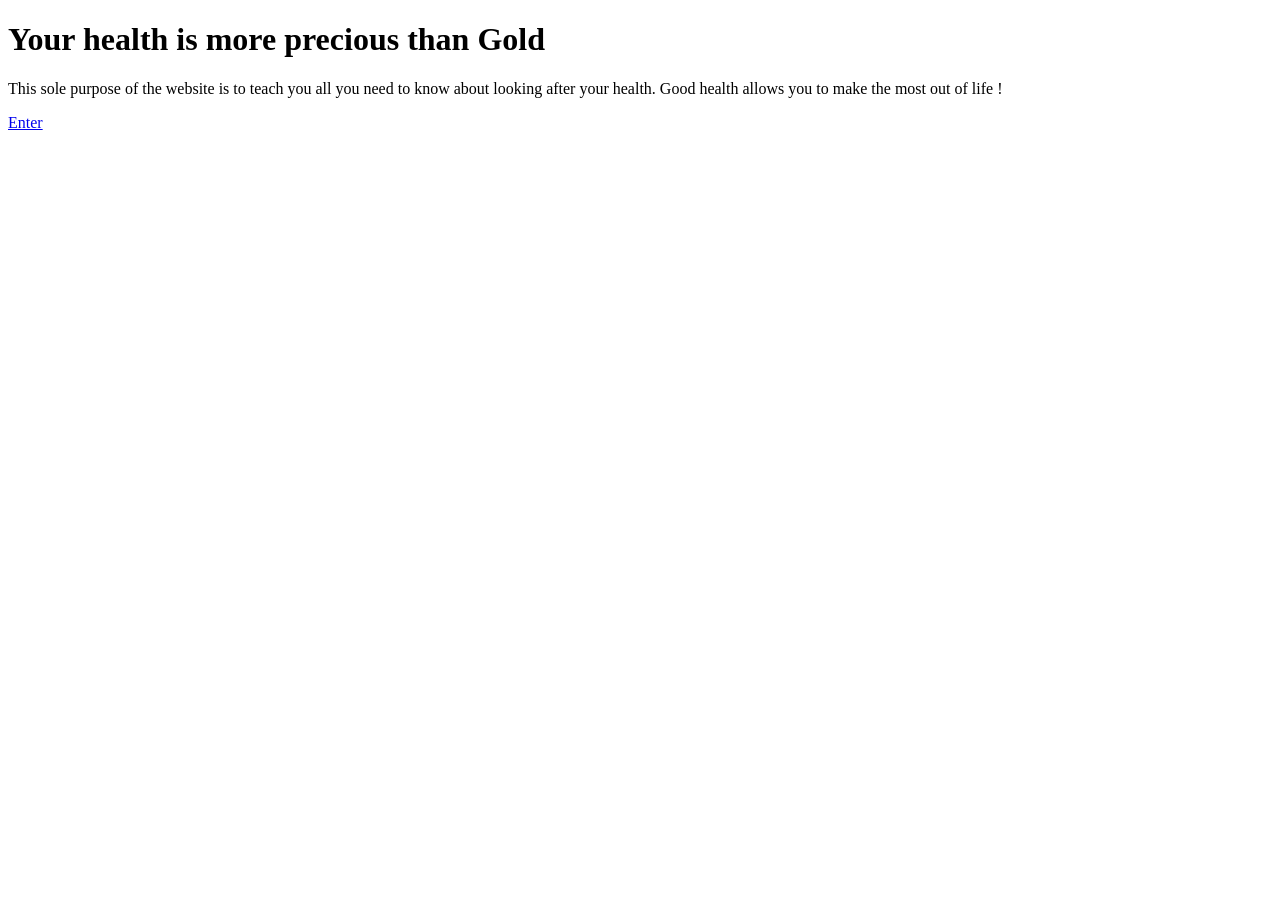
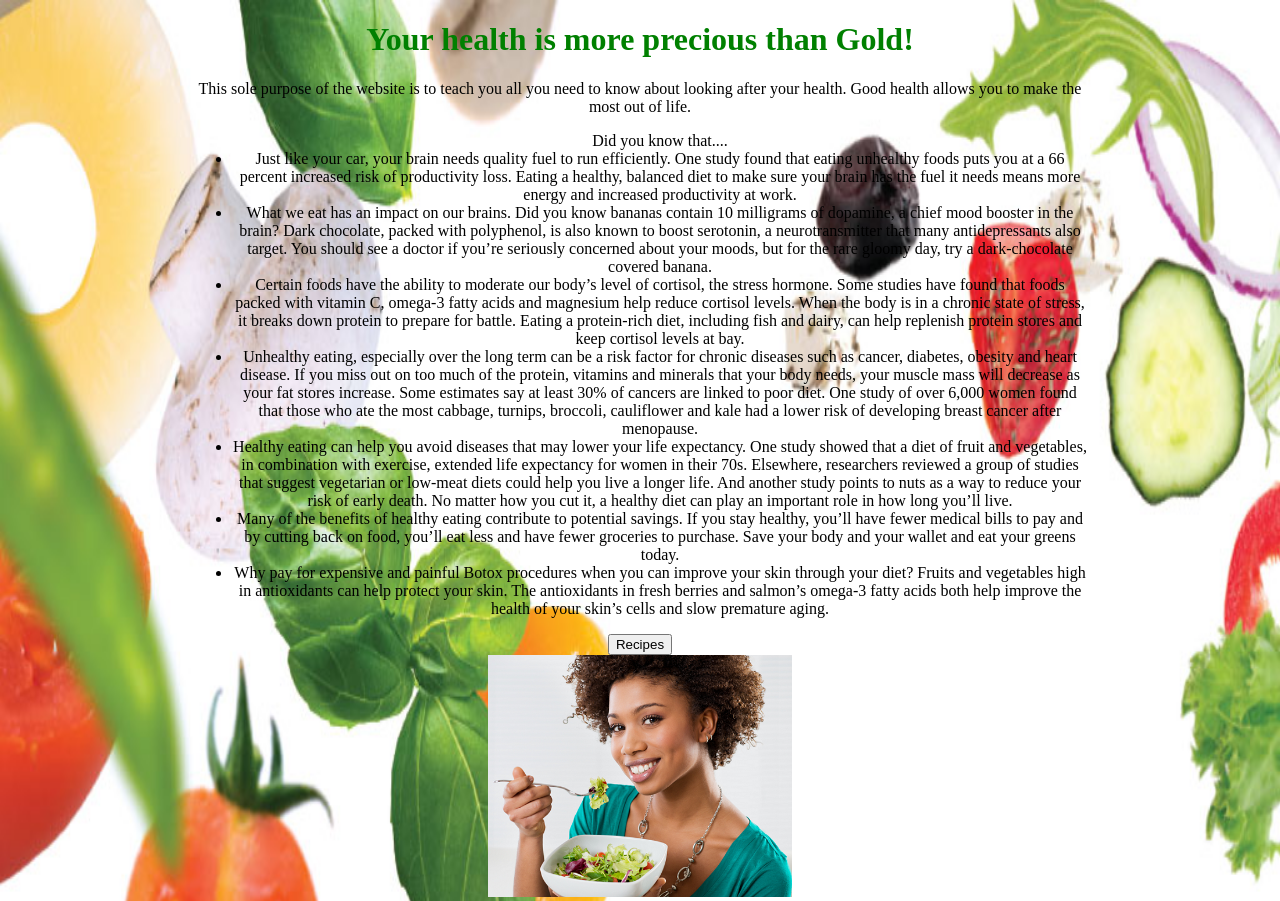
Before and after one commit to amara24/AO, a plain HTML site: page index.html in a window 1280 px wide. Before the commit the page ends 800 px from the top, so only its background shows below. Drawn offline with Linux system fonts and the light colour scheme.

Commit message:
Finished website

```diff
--- a/index.css
+++ b/index.css
@@ -1,4 +1,6 @@
 html{
-	background-color: white;
-	background-image: url("bg1.jpg")
-}
+	background-image: url("hf.jpg");
+    background-repeat: no-repeat;
+    background-attachment: fixed;
+    background-position: center;
+    background-size: 1500px 1500px;}
--- a/index.html
+++ b/index.html
@@ -1,18 +1,64 @@
 <!DOCTYPE html>
-<html>
-	<head>
+
+<html lang="en">
+
+	<head> <meta name="viewport" content="width=device-width, initial-scale=1">
+		<style>
+		div.fixed {
+    	position: fixed;
+   		bottom:3;
+    	right: 1;
+    	}
+    	.center {
+    	text-align: center;
+    	margin: auto;
+    	width: 70%;
+    	}
+
+
+		</style>
 		<link rel="stylesheet" type="text/css" href="index.css">
+
 		<title>You are what you eat</title>
 	</head>
-	<body>
-		<div>
-			<h1> Your health is more precious than Gold </h1>
-			<p>This sole purpose of the website is to teach you all you need to know about looking after your health. Good health allows you to make the most out of life ! </p>
-		</div>
-		<div id='Enter' class='nav'>
-		<a href="#Enter">Enter </a>
 
-		</div>
+	<body class='center'>
+			<div>
+			<h1><font color="green">Your health is more precious than Gold!</font></h1>
+
+			<p>This sole purpose of the website is to teach you all you need to know about looking after your health. Good health allows you to make the most out of life. </p>
+
+			<p2>
+
+			<ul>
+
+			Did you know that....
+
+			<li> Just like your car, your brain needs quality fuel to run efficiently. One study found that eating unhealthy foods puts you at a 66 percent increased risk of productivity loss. Eating a healthy, balanced diet to make sure your brain has the fuel it needs means more energy and increased productivity at work.</li>
+
+			<li> What we eat has an impact on our brains. Did you know bananas contain 10 milligrams of dopamine, a chief mood booster in the brain? Dark chocolate, packed with polyphenol, is also known to boost serotonin, a neurotransmitter that many antidepressants also target. You should see a doctor if you&rsquo;re seriously concerned about your moods, but for the rare gloomy day, try a dark-chocolate covered banana. </li>
+
+			<li> Certain foods have the ability to moderate our body&rsquo;s level of cortisol, the stress hormone. Some studies have found that foods packed with vitamin C, omega&#8208;3 fatty acids and magnesium help reduce cortisol levels. When the body is in a chronic state of stress, it breaks down protein to prepare for battle. Eating a protein&#8208;rich diet, including fish and dairy, can help replenish protein stores and keep cortisol levels at bay.</li>
+
+			<li> Unhealthy eating, especially over the long term can be a risk factor for chronic diseases such as cancer, diabetes, obesity and heart disease. If you miss out on too much of the protein, vitamins and minerals that your body needs, your muscle mass will decrease as your fat stores increase. Some estimates say at least 30% of cancers are linked to poor diet. One study of over 6,000 women found that those who ate the most cabbage, turnips, broccoli, cauliflower and kale had a lower risk of developing breast cancer after menopause.</li>
+
+			<li> Healthy eating can help you avoid diseases that may lower your life expectancy. One study showed that a diet of fruit and vegetables, in combination with exercise, extended life expectancy for women in their 70s. Elsewhere, researchers reviewed a group of studies that suggest vegetarian or low-meat diets could help you live a longer life. And another study points to nuts as a way to reduce your risk of early death. No matter how you cut it, a healthy diet can play an important role in how long you&rsquo;ll live.</li>
+
+			<li> Many of the benefits of healthy eating contribute to potential savings. If you stay healthy, you&rsquo;ll have fewer medical bills to pay and by cutting back on food, you&rsquo;ll eat less and have fewer groceries to purchase. Save your body and your wallet and eat your greens today.</li>
+
+			<li> Why pay for expensive and painful Botox procedures when you can improve your skin through your diet? Fruits and vegetables high in antioxidants can help protect your skin. The antioxidants in fresh berries and salmon&rsquo;s omega&#8208;3 fatty acids both help improve the health of your skin&rsquo;s cells and slow premature aging.</li>
+
+			</ul>
+			</p2>
+			</div>
+
+			<div id='enter button' >
+			<button type="submit">Recipes</button>
+			</div>
+
+			<div class='center'>
+			<img src="weh.jpg" alt="mountain view" style="width:304px; height 228px;">
+			</div>
 
 
 	</body>
```
Also changed, not shown: backgr.jpg (added), hf.jpg (added), weh.jpg (added).
